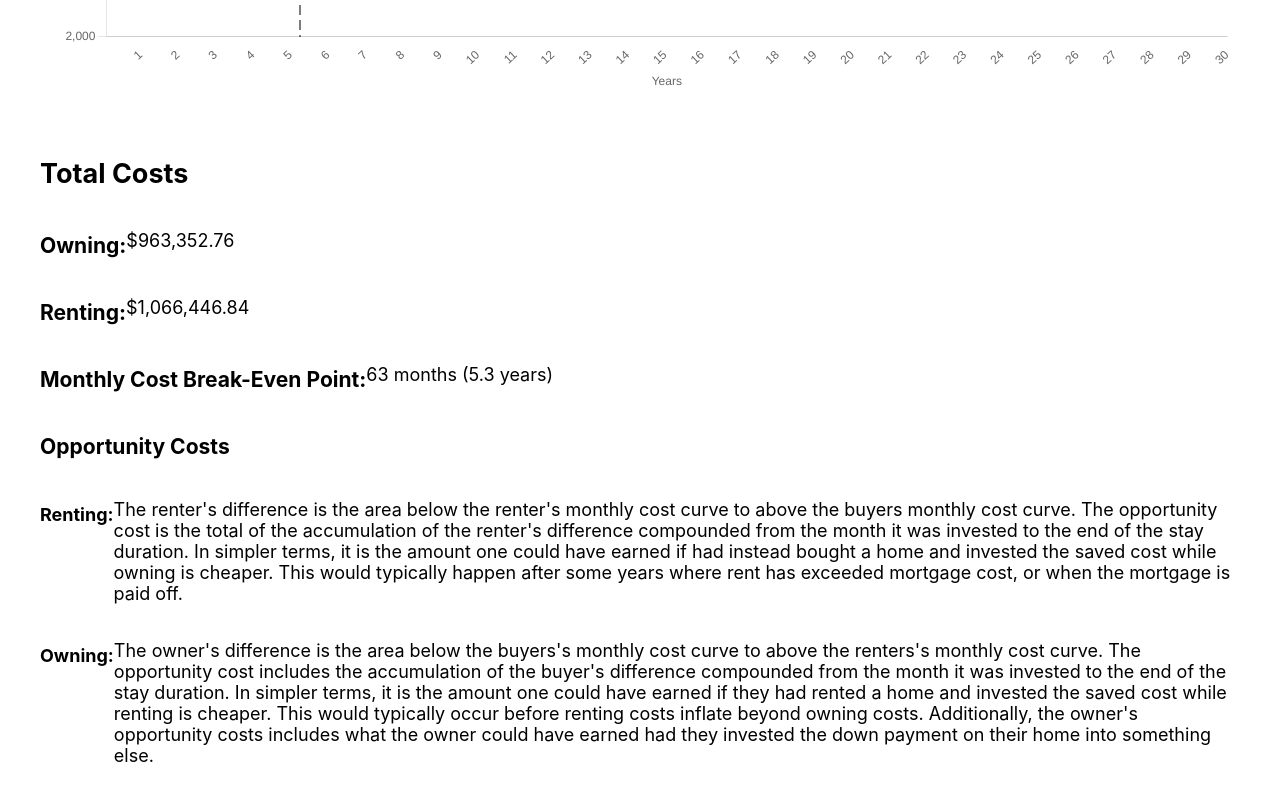
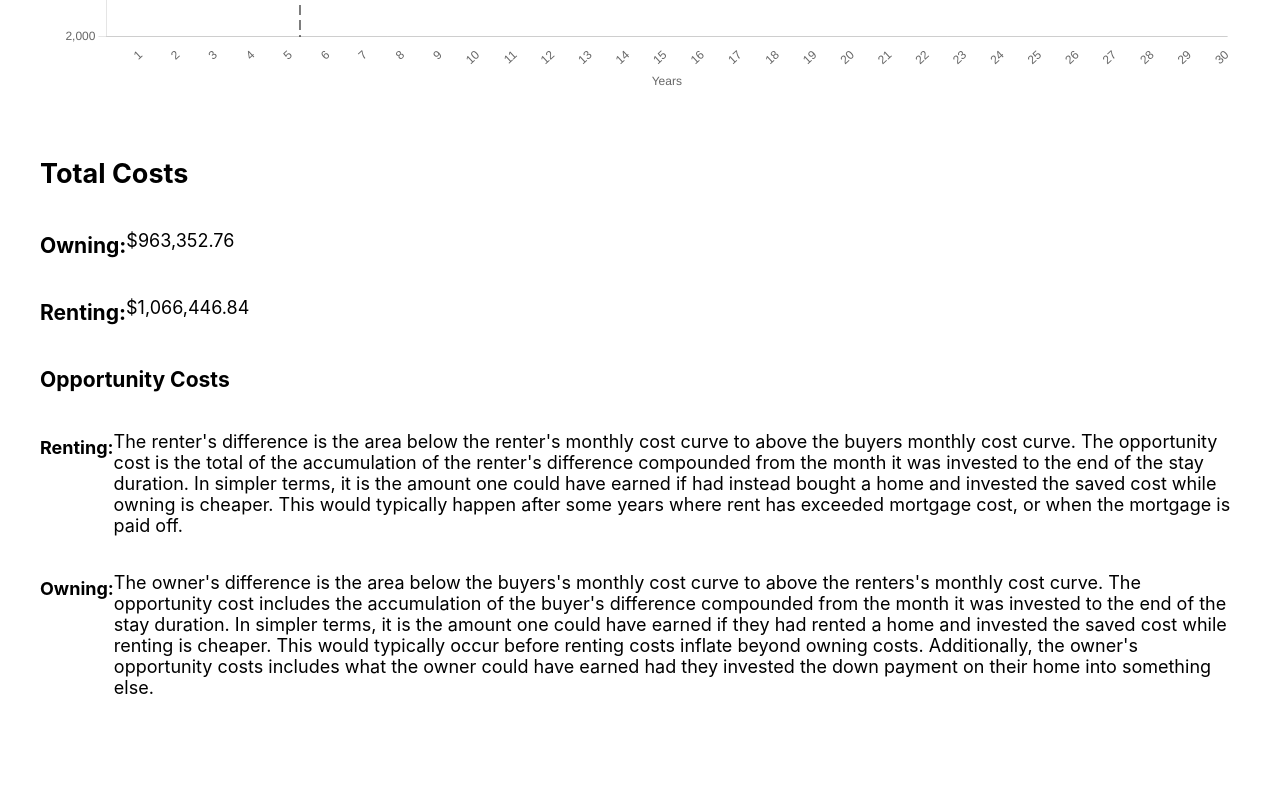
Before and after one commit to nickyggoodman/rentorbuy, a React (Vite) app in the folder rentorbuy/: page / in a window 1280 px wide. Shown: the part 1467-2267 px from the top of the page. After the commit the page ends 2223 px from the top, so only its background shows below. Built offline with nearby package versions, Linux system fonts and the light colour scheme.

Commit message:
add multiple intersection lines in the event that the lines intersect at multiple points

```diff
--- a/rentorbuy/src/App.jsx
+++ b/rentorbuy/src/App.jsx
@@ -184,24 +184,29 @@ function App() {
     return totalCost.toFixed(2);
   }
 
-  function breakEvenMonth() {
+  function breakEvenMonths() {
     let ownerData = genOwnerCostArr();
     let renterData = genRenterCostArr();
 
     let i = 0;
-    let intersect = false;
-    while (!intersect && i < inputValues.stayDuration * 12 ) {
+    let intersections = [];
+    while (i < inputValues.stayDuration * 12 ) {
       if ((ownerData[i] < renterData[i] && ownerData[i + 1] > renterData[i + 1]) ||
       (ownerData[i] > renterData[i] && ownerData[i + 1] < renterData[i + 1])) {
-        intersect = true;
+        intersections.push(i+1);
       }
       i++;
     }
-    return intersect ? i : 0;
+    console.log("intersections:" + intersections);
+    return intersections;
   }
 
+  /*
+   * the cost curves aren't technically continuous, so to get the total difference,
+   * we have to sum the difference for every month.
+   */
+  function calcBuyerOppCost() {
 
-  function calcBuyerOppCost() {
   }
 
   function calcRenterOppCost() {
@@ -213,17 +218,19 @@ function App() {
 
     afterDatasetDraw(chart, args, options) {
       const { ctx, chartArea: {top, bottom}, scales: {x} } = chart;
-      if (options.intersection > 0) {
+      if (options.intersections.length > 0) {
+        for (let i=0, n=options.intersections.length; i < n; i++){
           ctx.save();
           ctx.beginPath();
           ctx.lineWidth = 2;
           ctx.strokeStyle = 'rgba(0, 0, 0, 0.3)';
           ctx.setLineDash([10, 5]);
-        ctx.moveTo(x.getPixelForValue(options.intersection), top);
-        ctx.lineTo(x.getPixelForValue(options.intersection), bottom);
+          ctx.moveTo(x.getPixelForValue(options.intersections[i]), top);
+          ctx.lineTo(x.getPixelForValue(options.intersections[i]), bottom);
           ctx.stroke();
           ctx.closePath();
           ctx.restore();
+        }
       }
     }
 
@@ -297,7 +304,7 @@ function App() {
               }
             },
             lineAtBreakEven: {
-              intersection: breakEvenMonth()
+              intersections: breakEvenMonths()
             },
           },
           responsive: true,
@@ -370,11 +377,6 @@ function App() {
           <p>{new Intl.NumberFormat('en-US', { style: 'currency', currency: 'USD' }).format(calcRenterCost())}</p>
         </div>
 
-        <div>
-          <h3>Monthly Cost Break-Even Point:</h3>
-          <p>{breakEvenMonth()} months ({(breakEvenMonth()/12).toFixed(1)} years)</p>
-        </div>
-
         <div id='opportunityCosts'>
           <h3>Opportunity Costs</h3>
           <div>
```
Lines whose indentation alone changed are shown as unchanged.
